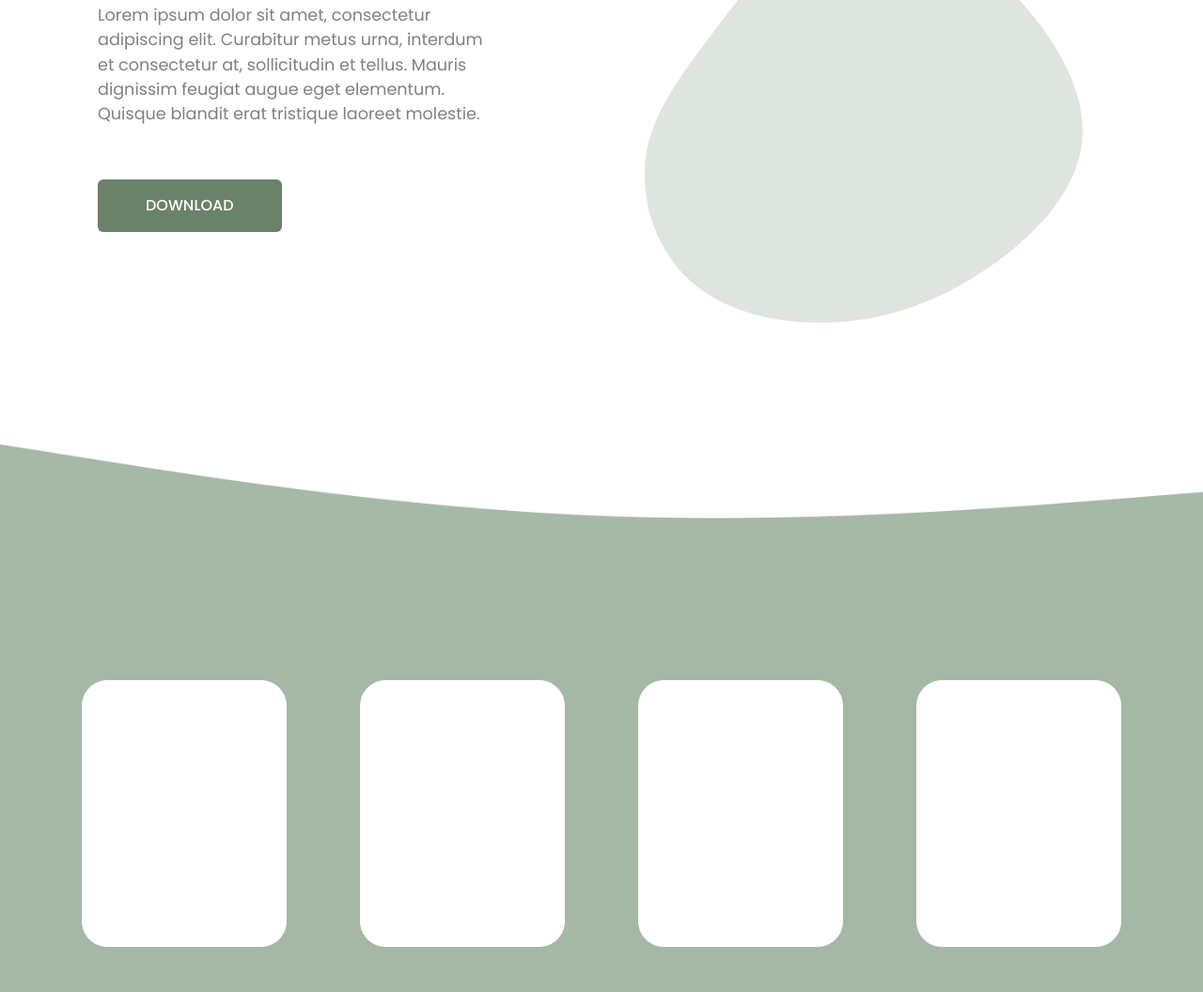
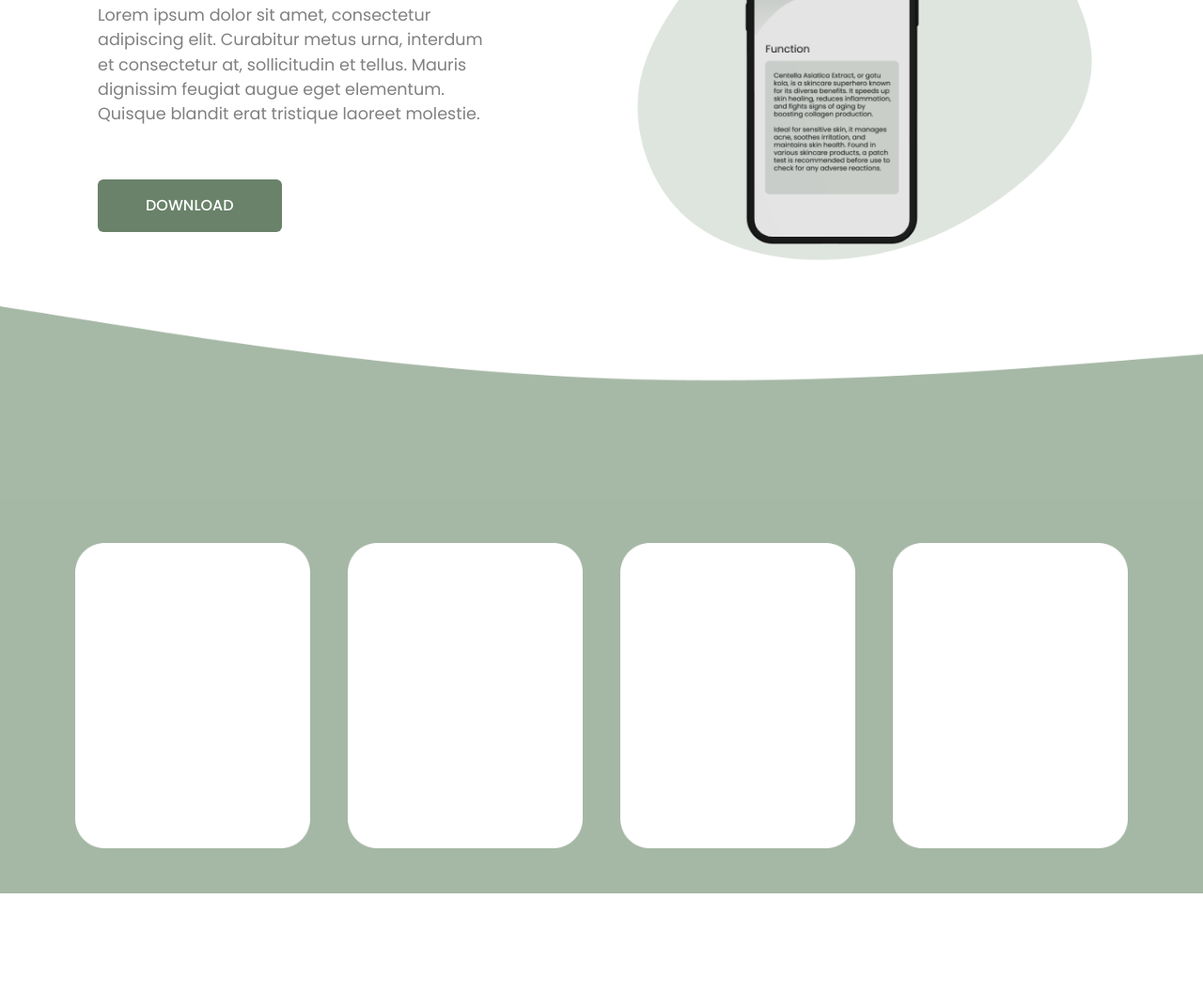
Before and after one commit to ScanCareApp/landing-page, a plain HTML site: page index.html in a window 1280 px wide. Shown: the part 250-1306 px from the top of the page at 94% size. After the commit the page ends 1201 px from the top, so only its background shows below. Drawn offline with nearby package versions, Linux system fonts and the light colour scheme; files that its build step writes are made by us from their sources.

Commit message:
Apply slider

```diff
--- a/assets/styles.css
+++ b/assets/styles.css
@@ -1,35 +1,74 @@
+* {
+  margin: 0;
+  padding: 0;
+  box-sizing: border-box;
+}
+
 body {
   font-family: 'Poppins', sans-serif;
 }
+
 h1 {
   font-weight: 400;
   font-size: 4rem;
   color: #698269;
 }
+
 p {
   font-weight: 400;
   font-size: 1.1rem;
   color: #808080;
 }
+
 .btn {
   background-color: #698269;
   color: #FFFFFF;
   padding: 15px 50px;
   font-weight: 500;
 }
+
 .btn:hover {
   background-color: #A5B4A5;
   color: #FFFFFF;
   opacity: 0.6;
 }
+
+#preview {
+  background-image: url('assets/images/blob.png');
+  background-size: cover;
+  background-repeat: no-repeat;
+  background-position: center;
+}
+
+.slider-preview {
+  width: 70%;
+  margin: 0 auto;
+  overflow: hidden;
+}
+
+.slider-preview img {
+  width: 100%;
+  height: auto;
+  display: block;
+  margin: 0 auto;
+}
+
 #members {
   width: 100%;
   background-color: #8FA68F;
   opacity: 0.8;
   text-align: center;
 }
-#members img {
-  max-width: 80%;
-  display: block;
+
+.slider-members {
+  width: 100%;
   margin: 0 auto;
+  overflow: hidden;
 }
+
+.slider-members img {
+  width: 100%;
+  height: auto;
+  display: inline-block;
+  margin: 0 20px;
+}
--- a/index.html
+++ b/index.html
@@ -8,10 +8,12 @@
   <link rel="preconnect" href="https://fonts.gstatic.com" crossorigin>
   <link href="https://fonts.googleapis.com/css2?family=Poppins:wght@300;400;500&display=swap" rel="stylesheet">
   <link rel="stylesheet" href="styles.css">
+  <link rel="stylesheet" type="text/css" href="https://cdnjs.cloudflare.com/ajax/libs/slick-carousel/1.8.1/slick.min.css">
+  <link rel="stylesheet" type="text/css" href="https://cdnjs.cloudflare.com/ajax/libs/slick-carousel/1.8.1/slick-theme.min.css">
 </head>
 <body>
   <div class="row mt-5 mx-5 pt-5">
-    <!-- Kolom Tentang Scancare -->
+    <!-- About ScanCare -->
     <div class="col-md-5 ps-5">
       <div class="mt-5 p-2">
         <h1>ScanCare</h1>
@@ -23,22 +25,67 @@
         <button type="button" class="btn">DOWNLOAD</button>
       </div>
     </div>
-    <!-- Kolom Preview Scancare -->
+    <!-- Preview ScanCare -->
     <div class="col-md-7" id="preview">
-      <img src="assets/images/blob.png" style="max-width: 100%">
+      <div class="slider-preview">
+        <img src="assets/images/preview-scan.png">
+        <img src="assets/images/preview-details.png">
+        <img src="assets/images/preview-function.png">
+      </div>
     </div>
   </div>
 
+  <!-- Members -->
   <div>
     <img src="assets/images/wave.png" style="max-width: 100%">
     <div class="row m-0 p-5" id="members">
-      <div class="col-md-3"><img src="assets/images/rectangle.png"></div>
-      <div class="col-md-3"><img src="assets/images/rectangle.png"></div>
-      <div class="col-md-3"><img src="assets/images/rectangle.png"></div>
-      <div class="col-md-3"><img src="assets/images/rectangle.png"></div>
+      <div class="slider-members">
+        <img src="assets/images/rectangle.png">
+        <img src="assets/images/rectangle.png">
+        <img src="assets/images/rectangle.png">
+        <img src="assets/images/rectangle.png">
+        <img src="assets/images/rectangle.png">
+        <img src="assets/images/rectangle.png">
+      </div>
     </div>
   </div>
 
+  <script src="https://code.jquery.com/jquery-3.6.0.min.js"></script>
+  <script src="https://cdnjs.cloudflare.com/ajax/libs/slick-carousel/1.8.1/slick.min.js"></script>
+  <script>
+    $(document).ready(function(){
+      $('.slider-members').slick({
+        slidesToShow: 4,
+        slidesToScroll: 3,
+        autoplay: true,
+        autoplaySpeed: 2000,
+        responsive: [
+          {
+            breakpoint: 768,
+            settings: {
+              slidesToShow: 1,
+              slidesToScroll: 1
+            }
+          }
+        ]
+      });
+      $('.slider-preview').slick({
+        slidesToShow: 1,
+        slidesToScroll: 1,
+        autoplay: true,
+        autoplaySpeed: 2000,
+        responsive: [
+          {
+            breakpoint: 768,
+            settings: {
+              slidesToShow: 1,
+              slidesToScroll: 1
+            }
+          }
+        ]
+      });
+    });
+  </script>
   <script src="https://cdn.jsdelivr.net/npm/bootstrap@5.2.3/dist/js/bootstrap.bundle.min.js" integrity="sha384-kenU1KFdBIe4zVF0s0G1M5b4hcpxyD9F7jL+jjXkk+Q2h455rYXK/7HAuoJl+0I4" crossorigin="anonymous"></script>
 </body>
 </html>
```
Also changed, not shown: assets/images/preview-details.png (added), assets/images/preview-function.png (added), assets/images/preview-scan.png (added).
